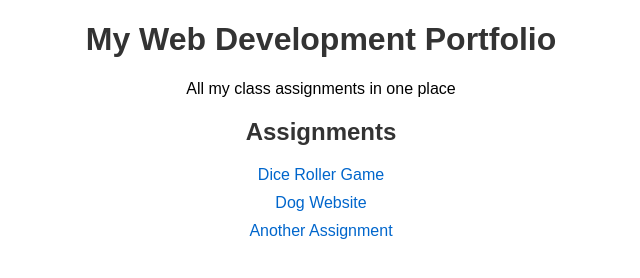
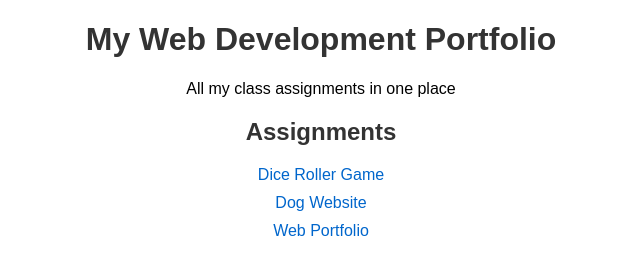
Before and after one commit to Alansos/Assignment-Portfolio, a plain HTML site: page Assignment Portfolio/index.html in a window 1280 px wide. Shown: the full height of the page, 319-959 px from the left. Drawn offline with Linux system fonts and the light colour scheme.

Commit message:
Update index.html

```diff
--- a/Assignment Portfolio/index.html
+++ b/Assignment Portfolio/index.html
@@ -17,7 +17,7 @@
         <ul>
             <li><a href="https://icy-pond-0a993c310.2.azurestaticapps.net/">Dice Roller Game</a></li>
             <li><a href="https://lively-cliff-069120510.1.azurestaticapps.net/">Dog Website</a></li>
-            <li><a href="https://<another-assignment>.azurewebsites.net">Another Assignment</a></li>
+            <li><a href="https://<another-assignment>.azurewebsites.net">Web Portfolio</a></li>
         </ul>
     </section>
 </body>
```
